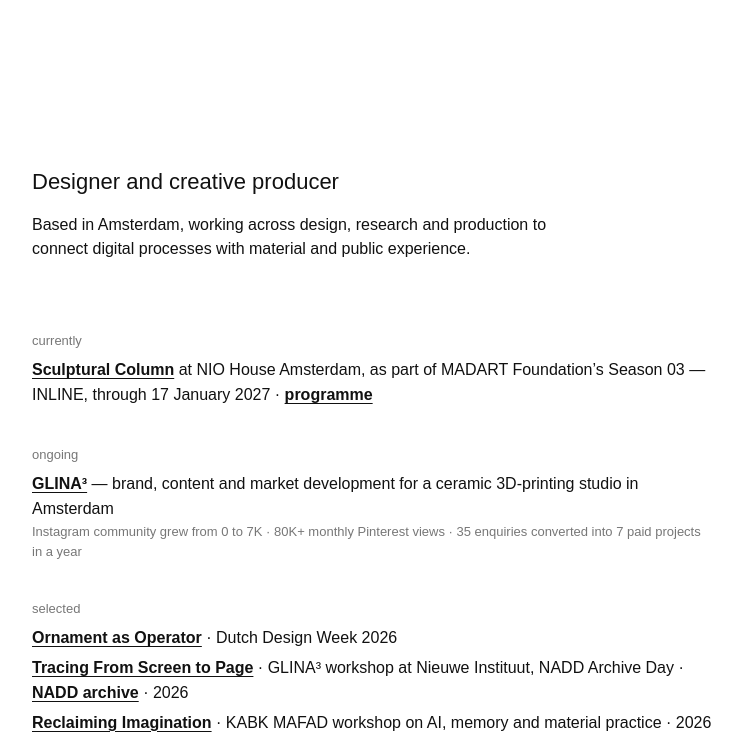
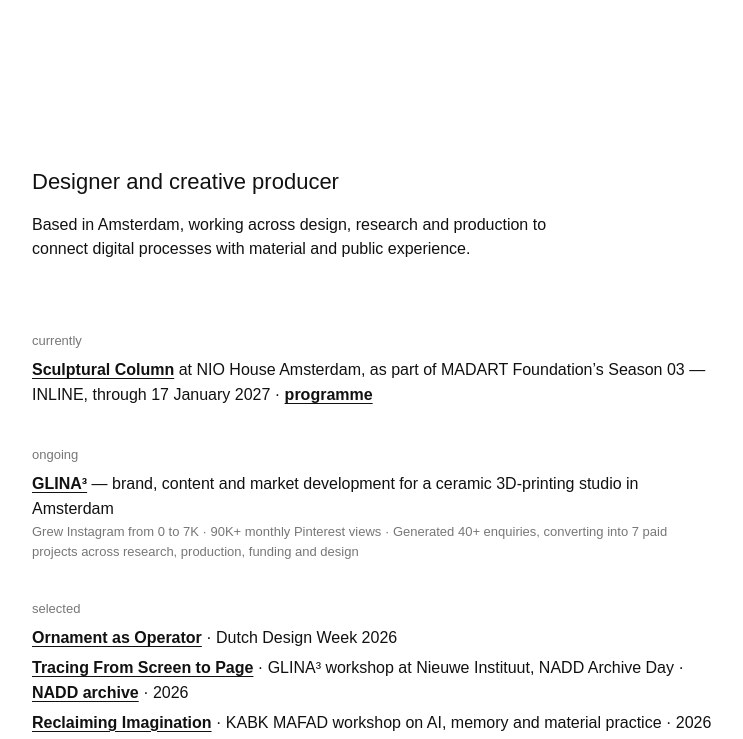
Before and after one commit to Sashastillsasha/aleksandra-portfolio, a plain HTML site: page index.html in a window 1280 px wide. Shown: the part 61-800 px from the top of the page, without its empty margins (268-1011 px from the left). Drawn offline with Linux system fonts and the light colour scheme.

Commit message:
Update portfolio growth and project conversion results

```diff
--- a/index.html
+++ b/index.html
@@ -40,7 +40,7 @@
         <div class="status-group">
           <h2>ongoing</h2>
           <p><a href="projects/glina.html">GLINA³</a> — brand, content and market development for a ceramic 3D-printing studio in Amsterdam</p>
-          <p class="project-note">Instagram community grew from 0 to 7K · 80K+ monthly Pinterest views · 35 enquiries converted into 7 paid projects in a year</p>
+          <p class="project-note">Grew Instagram from 0 to 7K · 90K+ monthly Pinterest views · Generated 40+ enquiries, converting into 7 paid projects across research, production, funding and design</p>
         </div>
 
         <div class="status-group">
```
